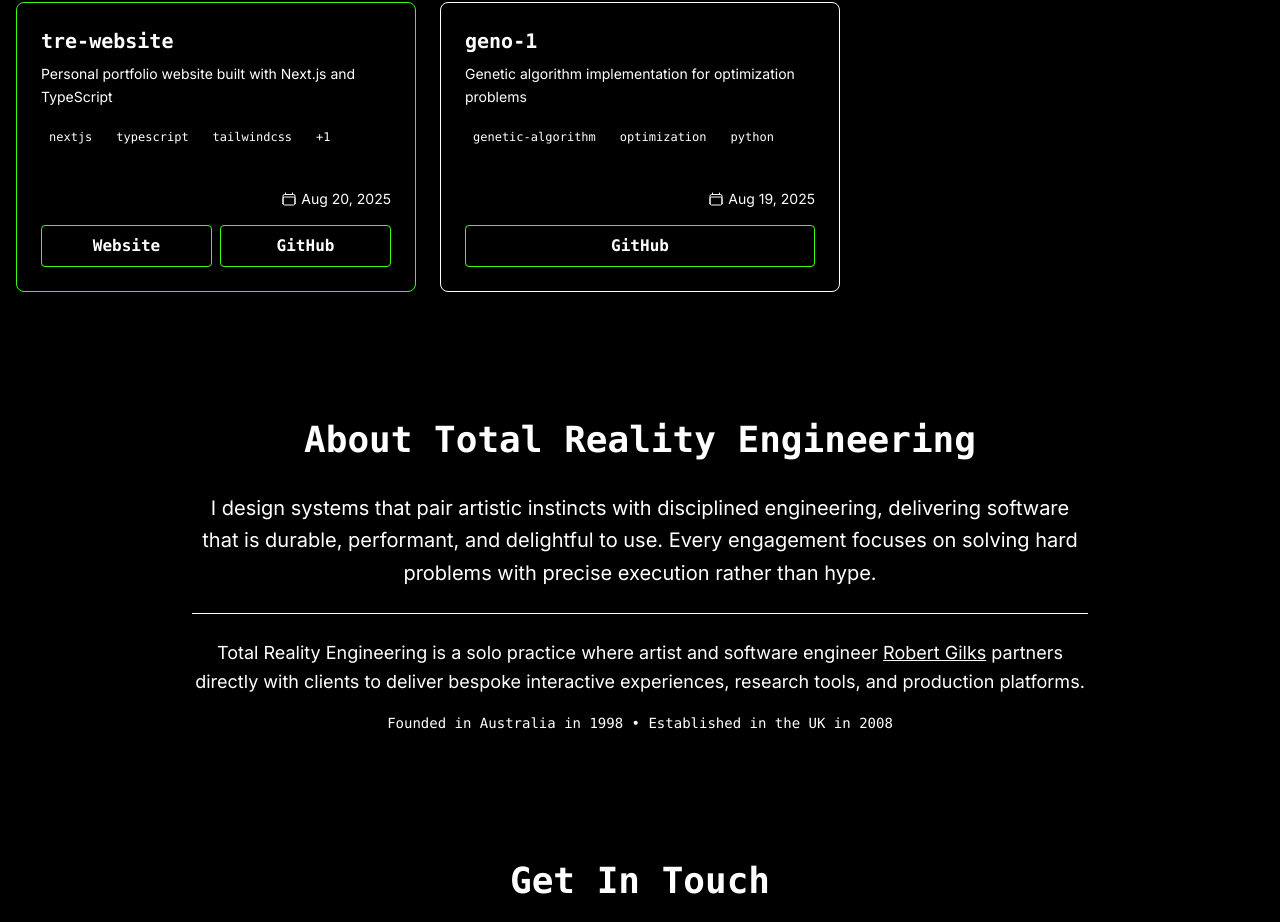
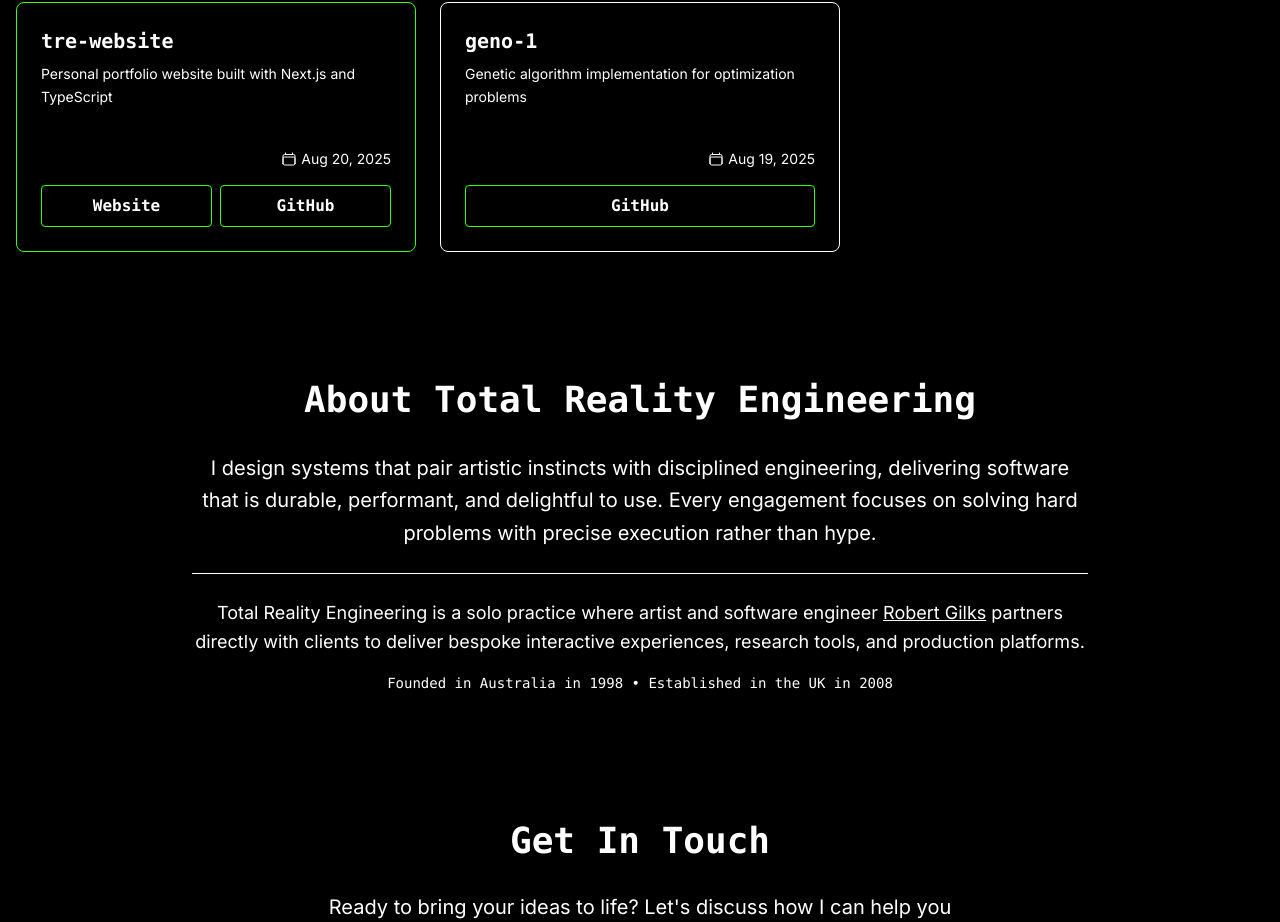
Before and after one commit to rgilks/tre-website, a Next.js app: page / in a window 1280 px wide. Shown: the part 1236-2158 px from the top of the page. Built offline with nearby package versions, Linux system fonts and the light colour scheme; no server answers.

Commit message:
Hide GitHub topic tags

```diff
--- a/src/components/ProjectCard.tsx
+++ b/src/components/ProjectCard.tsx
@@ -3,7 +3,7 @@
 import { Project } from '@/types/project'
 
 import { ProjectCardHeader } from './ProjectCardHeader'
-import { ProjectCardTopics } from './ProjectCardTopics'
+// import { ProjectCardTopics } from './ProjectCardTopics'
 import { ProjectCardFooter } from './ProjectCardFooter'
 
 interface ProjectCardProps {
@@ -48,7 +48,7 @@ export function ProjectCard({
             description={project.description}
           />
 
-          <ProjectCardTopics topics={project.topics} />
+          {/* <ProjectCardTopics topics={project.topics} /> */}
         </div>
 
         <div className="mt-auto pt-6">
```
